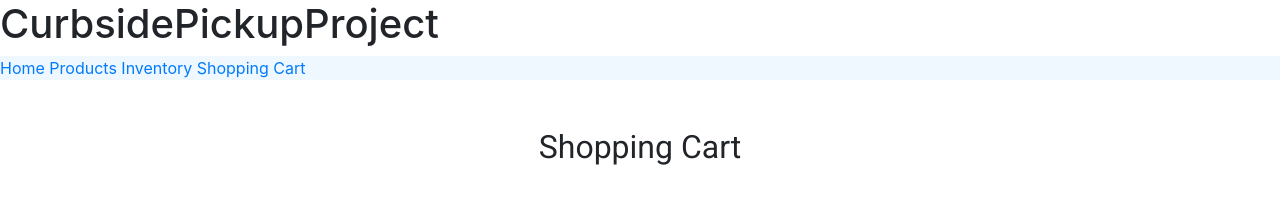
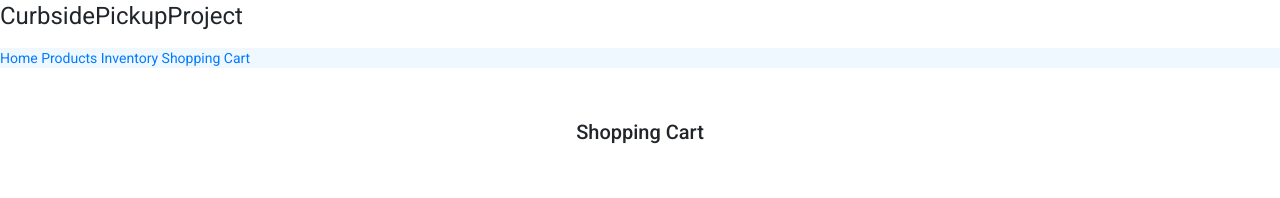
Before and after one commit to reeceJM61/CurbsidePickupProject, an Angular app in the folder CurbsidePickupProject/: page /shopping-cart in a window 1280 px wide. Shown: the top 198 px of the page. Built offline with nearby package versions, Linux system fonts and the light colour scheme.

Commit message:
added @angular/material

```diff
--- a/CurbsidePickupProject/angular.json
+++ b/CurbsidePickupProject/angular.json
@@ -27,6 +27,7 @@
               "src/assets"
             ],
             "styles": [
+              "./node_modules/@angular/material/prebuilt-themes/purple-green.css",
               "src/styles.css"
             ],
             "scripts": []
@@ -94,6 +95,7 @@
               "src/assets"
             ],
             "styles": [
+              "./node_modules/@angular/material/prebuilt-themes/purple-green.css",
               "src/styles.css"
             ],
             "scripts": []
--- a/CurbsidePickupProject/package.json
+++ b/CurbsidePickupProject/package.json
@@ -11,10 +11,12 @@
   "private": true,
   "dependencies": {
     "@angular/animations": "~12.1.0",
+    "@angular/cdk": "^12.1.1",
     "@angular/common": "~12.1.0",
     "@angular/compiler": "~12.1.0",
     "@angular/core": "~12.1.0",
     "@angular/forms": "~12.1.0",
+    "@angular/material": "^12.1.1",
     "@angular/platform-browser": "~12.1.0",
     "@angular/platform-browser-dynamic": "~12.1.0",
     "@angular/router": "~12.1.0",
--- a/CurbsidePickupProject/src/app/product/product.component.css
+++ b/CurbsidePickupProject/src/app/product/product.component.css
@@ -0,0 +1,3 @@
+mat-grid-tile {
+    background: lightblue;
+  }
--- a/CurbsidePickupProject/src/app/product/product.component.html
+++ b/CurbsidePickupProject/src/app/product/product.component.html
@@ -4,9 +4,9 @@
         <option>Food</option>
         <option>Clothing</option>
         <option>Pets</option>
-        </select> -->
+        </select>
 
-        <!-- <div [ngClass]="{favorites:p.favorite}" *ngFor="let p of products">
+        <div [ngClass]="{favorites:p.favorite}" *ngFor="let p of products">
 
         <h4>{{p.title}} ({{p.category}})</h4>
 
@@ -18,6 +18,13 @@
 
         </div> -->
 
+        <mat-grid-list cols="2" rowHeight="2:1">
+            <!-- <mat-grid-tile>Electronics</mat-grid-tile>
+            <mat-grid-tile>Food</mat-grid-tile>
+            <mat-grid-tile>Clothing</mat-grid-tile>
+            <mat-grid-tile>Pets</mat-grid-tile> -->
+          </mat-grid-list>
+
 
 
 <p>
--- a/CurbsidePickupProject/src/app/product/product.component.ts
+++ b/CurbsidePickupProject/src/app/product/product.component.ts
@@ -20,7 +20,7 @@
     this.products = this.vService.getVehicles()
   }
 
-filterItems(e: { target: { value: string; }; }){ //quick fix for 'e'
+filterItems(e:any){ //quick fix for 'e'
    // console.log(e.target.value)
    this.products = this.vService.filter(e.target.value)
 }
@@ -33,4 +33,8 @@
     this.iService.add(p)
 }
 
+updateFavorite() {
+
 }
+
+}
--- a/CurbsidePickupProject/src/index.html
+++ b/CurbsidePickupProject/src/index.html
@@ -6,8 +6,11 @@
   <base href="/">
   <meta name="viewport" content="width=device-width, initial-scale=1">
   <link rel="icon" type="image/x-icon" href="favicon.ico">
+  <link rel="preconnect" href="https://fonts.gstatic.com">
+  <link href="https://fonts.googleapis.com/css2?family=Roboto:wght@300;400;500&display=swap" rel="stylesheet">
+  <link href="https://fonts.googleapis.com/icon?family=Material+Icons" rel="stylesheet">
 </head>
-<body>
+<body class="mat-typography">
   <app-root></app-root>
 </body>
 </html>
--- a/CurbsidePickupProject/src/styles.css
+++ b/CurbsidePickupProject/src/styles.css
@@ -1 +1,4 @@
 /* You can add global styles to this file, and also import other style files */
+
+html, body { height: 100%; }
+body { margin: 0; font-family: Roboto, "Helvetica Neue", sans-serif; }
```
Also changed, not shown: CurbsidePickupProject/src/app/app.module.ts (+6 -1 lines), 1 other file (tests, documents, lock files or other folders).
